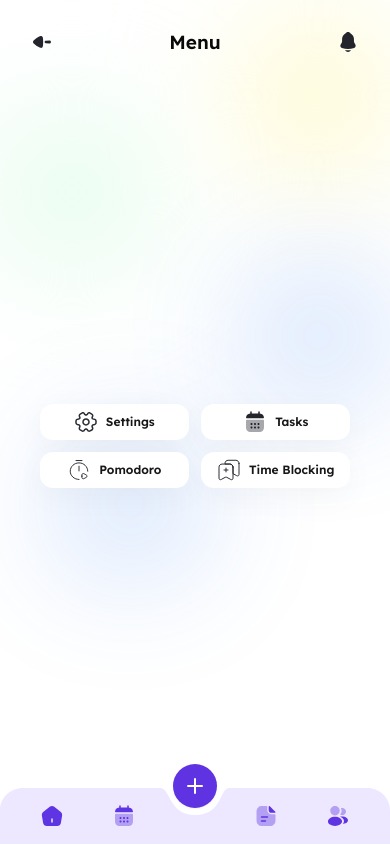
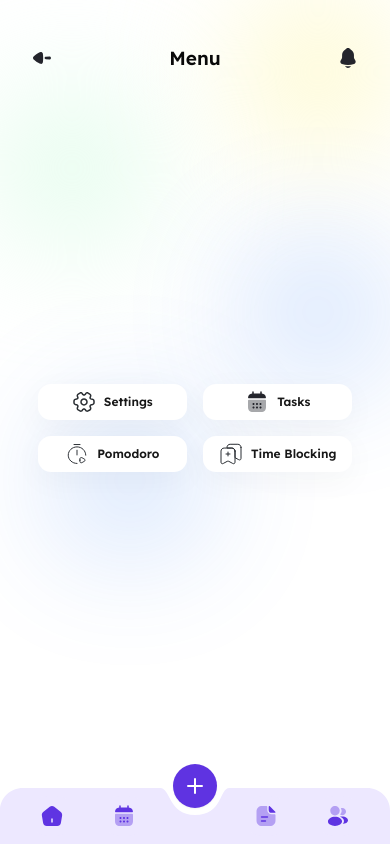
Before and after one commit to TaskSyncMVP/frontend-mvp, a Next.js app: page /menu in a window 390 px wide. After the commit the page ends 844 px from the top, so only its background shows below. Built offline with nearby package versions, Linux system fonts and the light colour scheme.

Commit message:
#TSK-SNC-2: responsive: MenuPage

```diff
--- a/src/app/(protected)/layout.tsx
+++ b/src/app/(protected)/layout.tsx
@@ -6,9 +6,11 @@
   children: React.ReactNode;
 }>) {
   return (
-     <div className="mt-6 lg:mt-32 lg:px-[50px] lg:pt-[50px]">
-         {children}
+     <div className="">
          <ResponsiveNavbar/>
+         <main className="pt-10 lg:pt-24 lg:px-[50px]">
+             {children}
+         </main>
      </div>
   );
 }
--- a/src/screens/menu/ui/MenuPage.tsx
+++ b/src/screens/menu/ui/MenuPage.tsx
@@ -1,6 +1,6 @@
-import {PageHeader} from "@/widgets";
-import {MenuButton} from "./MenuButton";
-import {useMenuNavigation} from "./useMenuNavigation";
+import { PageHeader } from "@/widgets";
+import { MenuButton } from "./MenuButton";
+import { useMenuNavigation } from "./useMenuNavigation";
 
 export function MenuPage() {
     const {
@@ -11,10 +11,10 @@
     } = useMenuNavigation();
 
     return (
-        <div className="h-screen flex flex-col overflow-hidden relative">
+        <div className="flex flex-col min-h-[calc(100vh-8rem)] lg:min-h-[calc(100vh-6rem)]">
             <PageHeader title="Menu"/>
-            <div className="absolute inset-0 flex items-center justify-center">
-                <div className="grid grid-cols-2 gap-3 lg:gap-6">
+            <div className="flex-1 flex items-center justify-center">
+                <div className="grid grid-cols-2 gap-4">
                     <MenuButton
                         icon="/icon/actions/setting-2.svg"
                         alt="Settings"
--- a/src/widgets/navbar/ui/Navbar.tsx
+++ b/src/widgets/navbar/ui/Navbar.tsx
@@ -9,8 +9,7 @@
 
     return (
         <>
-            <div
-                className="fixed inset-x-0 bottom-0 z-50 h-14 pb-[env(safe-area-inset-bottom)]">
+            <div className="fixed inset-x-0 bottom-0 z-50 h-14">
                 <BarBackground/>
 
                 <div className="relative h-full flex items-center justify-between px-8">
@@ -31,7 +30,7 @@
                     bg-primary-100 text-white
                     flex items-center justify-center
                     active:scale-95
-                    shadow-largeDrop shadow-extraLargeDrop
+                    shadow-largeDrop
                 "
                 >
                     <Plus size='24px'/>
```
